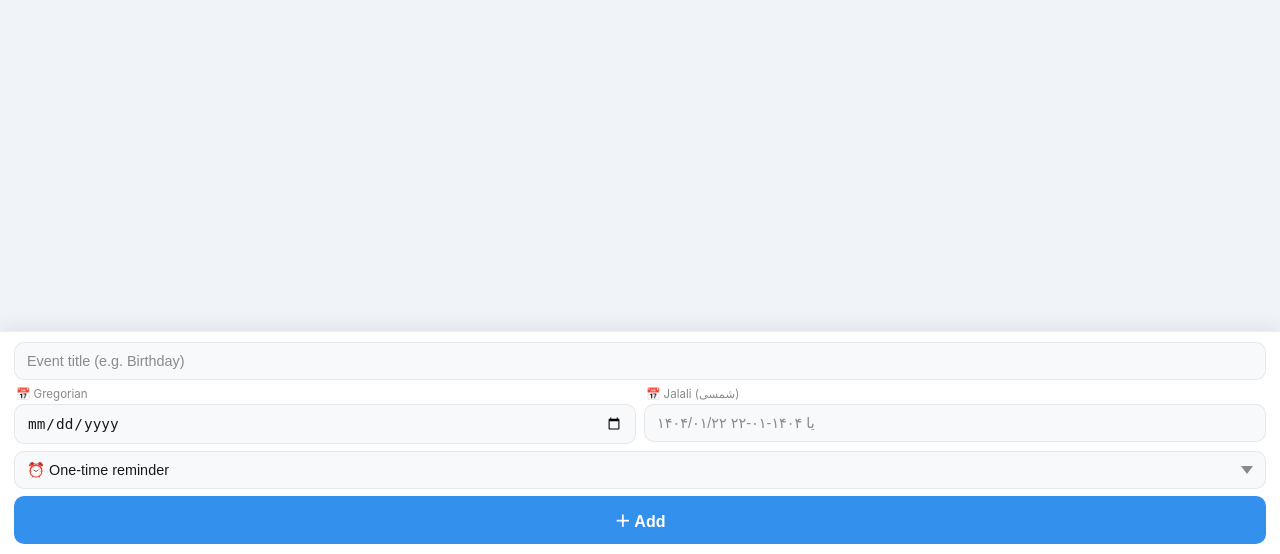
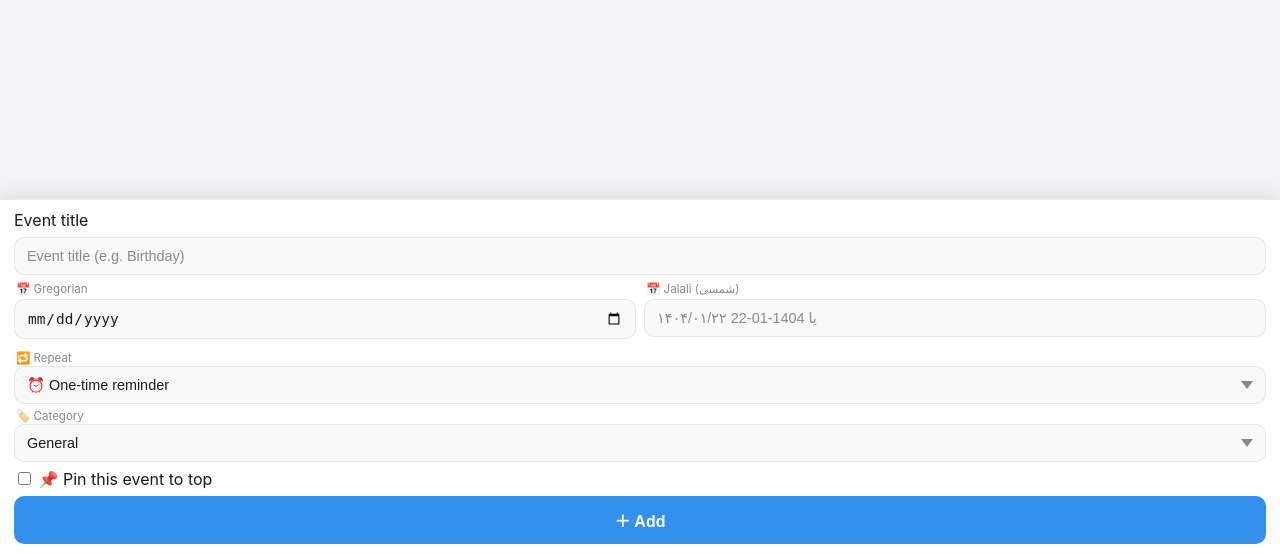
Before and after one commit to whamidrezaw/C2-, a FastAPI app: page /webapp in a window 1280 px wide. Shown: the part 246-800 px from the top of the page. Run offline with FastAPI, Linux system fonts and the light colour scheme; parts of the project's set-up code (start-up, migrations or seed data) failed here and were passed over; some libraries are stand-ins or nearby versions.

Commit message:
Refactor index.html for event form enhancements
Removed deprecated comments and added form elements for event creation.

```diff
--- a/templates/index.html
+++ b/templates/index.html
@@ -2,10 +2,6 @@
 <html lang="fa-IR">
 <head>
   <meta charset="UTF-8">
-  <!--
-    [E-03] user-scalable=no حذف شد — مخالف WCAG 2.1 بود
-    کاربران می‌توانند zoom کنند
-  -->
   <meta name="viewport" content="width=device-width, initial-scale=1.0">
   <meta name="theme-color" content="#3390ec">
   <title>TimeManager Pro</title>
@@ -13,8 +9,6 @@
   <script src="https://telegram.org/js/telegram-web-app.js"></script>
 </head>
 <body>
-
-  <!-- [E-08] noscript fallback — اگر JS غیرفعال باشد -->
   <noscript>
     <div style="text-align:center; padding:60px 20px; font-family:sans-serif; color:#555">
       <div style="font-size:2rem; margin-bottom:12px">📅</div>
@@ -28,14 +22,10 @@
     <span class="app-title">TimeManager Pro</span>
   </header>
 
-  <!--
-    list view و detail view هر دو اینجا رندر می‌شوند
-    aria-live برای اطلاع screen reader از تغییرات دینامیک
-  -->
   <main id="list" class="event-list" aria-live="polite" aria-label="Events list"></main>
 
-  <div class="input-container" role="form" aria-label="Add new event">
-
+  <form id="eventForm" class="input-container" aria-label="Event form" novalidate>
+    <label class="sr-only" for="title">Event title</label>
     <input
       type="text"
       id="title"
@@ -45,13 +35,8 @@
       aria-label="Event title"
     >
 
-    <!-- دو فیلد تاریخ — شمسی و میلادی -->
     <div class="date-row">
-
       <div class="date-field">
-        <!--
-          [I-09] for="date" اضافه شد — کلیک روی label فیلد را focus می‌کند
-        -->
         <label class="date-label" for="date">📅 Gregorian</label>
         <input
           type="date"
@@ -61,14 +46,11 @@
       </div>
 
       <div class="date-field">
-        <!--
-          [I-09] for="date-jalali" اضافه شد
-        -->
         <label class="date-label" for="date-jalali">📅 Jalali (شمسی)</label>
         <input
           type="text"
           id="date-jalali"
-          placeholder="۱۴۰۴/۰۱/۲۲ یا ۱۴۰۴-۰۱-۲۲"
+          placeholder="۱۴۰۴/۰۱/۲۲ یا 1404-01-22"
           maxlength="10"
           inputmode="numeric"
           autocomplete="off"
@@ -76,23 +58,44 @@
           dir="ltr"
         >
       </div>
-
     </div>
 
+    <div class="meta-row">
+      <div class="meta-field">
+        <label class="date-label" for="repeat">🔁 Repeat</label>
         <select id="repeat" class="repeat-select" aria-label="Repeat type">
           <option value="none">⏰ One-time reminder</option>
           <option value="daily">🔁 Repeat Daily</option>
           <option value="weekly">🔁 Repeat Weekly</option>
           <option value="monthly">🔁 Repeat Monthly</option>
-      <option value="yearly">🎂 Repeat Every Year (Birthday…)</option>
+          <option value="yearly">🎂 Repeat Every Year</option>
         </select>
+      </div>
+
+      <div class="meta-field">
+        <label class="date-label" for="category">🏷️ Category</label>
+        <select id="category" class="repeat-select" aria-label="Event category">
+          <option value="general">General</option>
+          <option value="birthday">Birthday</option>
+          <option value="work">Work</option>
+          <option value="family">Family</option>
+          <option value="health">Health</option>
+          <option value="travel">Travel</option>
+          <option value="finance">Finance</option>
+          <option value="study">Study</option>
+          <option value="other">Other</option>
+        </select>
+      </div>
+    </div>
+
+    <label class="pin-toggle" for="pin">
+      <input type="checkbox" id="pin" aria-label="Pin event">
+      <span>📌 Pin this event to top</span>
+    </label>
 
     <div class="btn-row">
-      <!--
-        [E-04] onclick حذف شد — listener در app.js → init() تعریف شده
-        style="display:none" باقی است — app.js آن را کنترل می‌کند
-      -->
       <button
+        type="button"
         id="cancelBtn"
         class="btn-secondary"
         style="display:none"
@@ -100,18 +103,42 @@
       >✕</button>
 
       <button
+        type="submit"
         id="addBtn"
         class="btn-primary"
         aria-label="Add event"
       >＋ Add</button>
     </div>
+  </form>
 
+  <template id="detailExtrasTemplate">
+    <section class="detail-actions" aria-label="Event actions">
+      <button type="button" class="btn-secondary detail-action-btn" data-action="share" aria-label="Share event">🔥 Share</button>
+      <button type="button" class="btn-secondary detail-action-btn" data-action="pin" aria-label="Pin event">📌 Pin</button>
+    </section>
+
+    <section class="detail-notes" aria-label="Event notes">
+      <div class="detail-section-head">
+        <h3 class="detail-section-title">📝 Notes</h3>
+        <span class="detail-section-hint">Write reminders, tasks, or checklists for this event.</span>
       </div>
 
-  <!--
-    [I-10] role="alert" + aria-live="assertive" اضافه شد
-    screen reader ها پیام toast را می‌خوانند
-  -->
+      <textarea
+        class="note-input"
+        id="detail-note"
+        rows="6"
+        maxlength="2000"
+        placeholder="Write important tasks for this event..."
+        aria-label="Event notes"
+      ></textarea>
+
+      <div class="btn-row note-actions">
+        <button type="button" class="btn-secondary" id="noteCancelBtn" aria-label="Cancel note changes">Cancel</button>
+        <button type="button" class="btn-primary" id="noteSaveBtn" aria-label="Save note">💾 Save note</button>
+      </div>
+    </section>
+  </template>
+
   <div
     id="toast"
     class="toast"
@@ -120,11 +147,6 @@
     aria-atomic="true"
   ></div>
 
-  <!--
-    defer: مطمئن می‌شود DOM کاملاً لود شده قبل از اجرای JS
-    telegram-web-app.js باید قبل از app.js لود شود
-  -->
   <script src="/static/app.js" defer></script>
-
 </body>
 </html>
```
Lines whose indentation alone changed are shown as unchanged.
